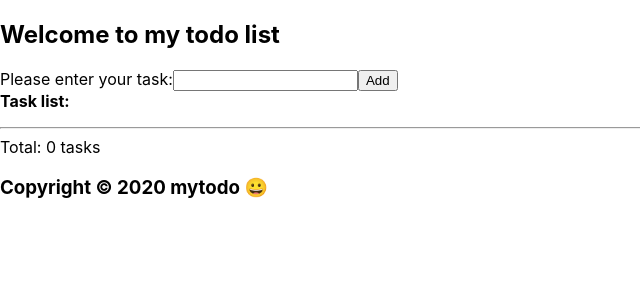
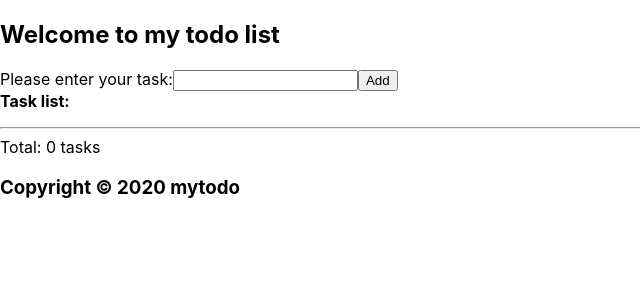
Before and after one commit to dat842000/todo, a React (Create React App) app: page / in a window 1280 px wide. Shown: the top 300 px of the page, without its empty margins (0-640 px from the left). Built offline with nearby package versions, Linux system fonts and the light colour scheme.

Commit message:
FIX EMOJI role 2

```diff
--- a/src/App.js
+++ b/src/App.js
@@ -116,7 +116,7 @@ function App() {
                 </block>
             </div>
 
-            <h3>Copyright &copy; 2020 mytodo <span role={"img"}>😀</span></h3>
+            <h3>Copyright &copy; 2020 mytodo </h3>
         </>
     );
 }
```
